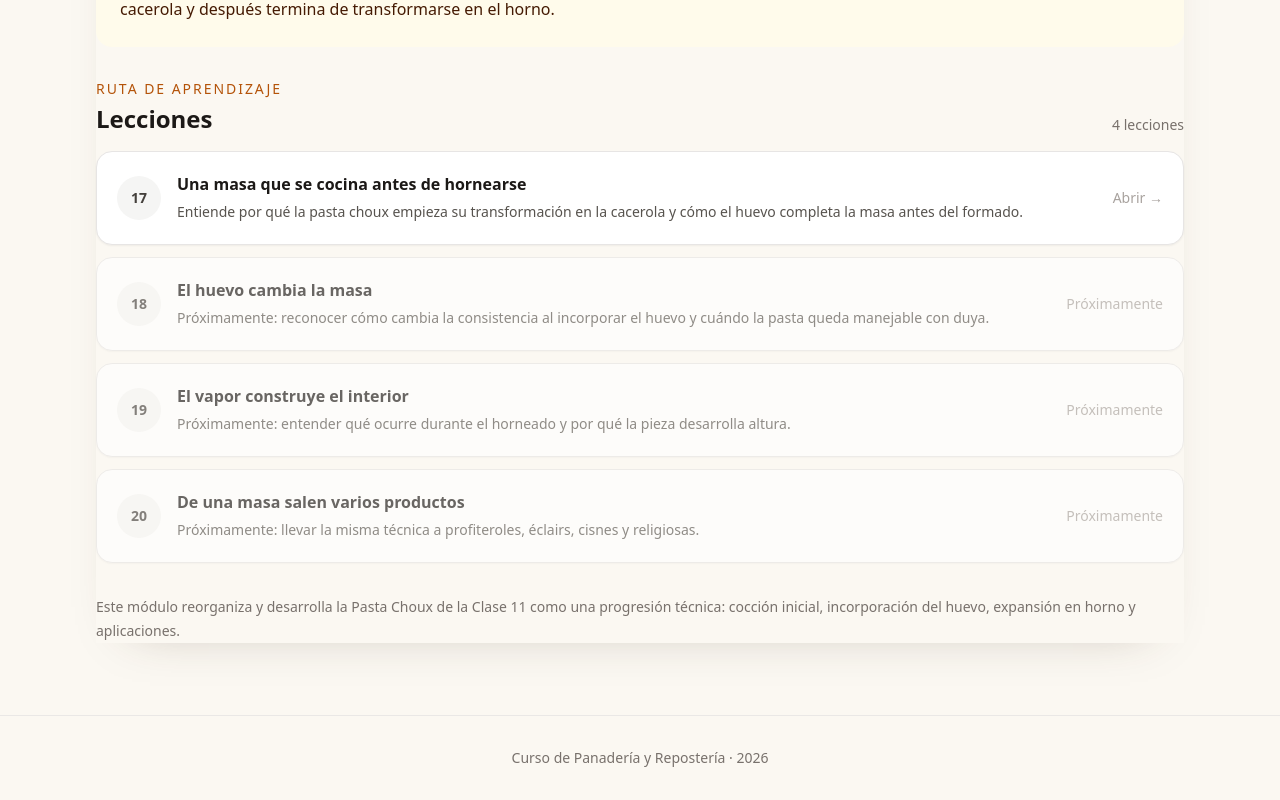
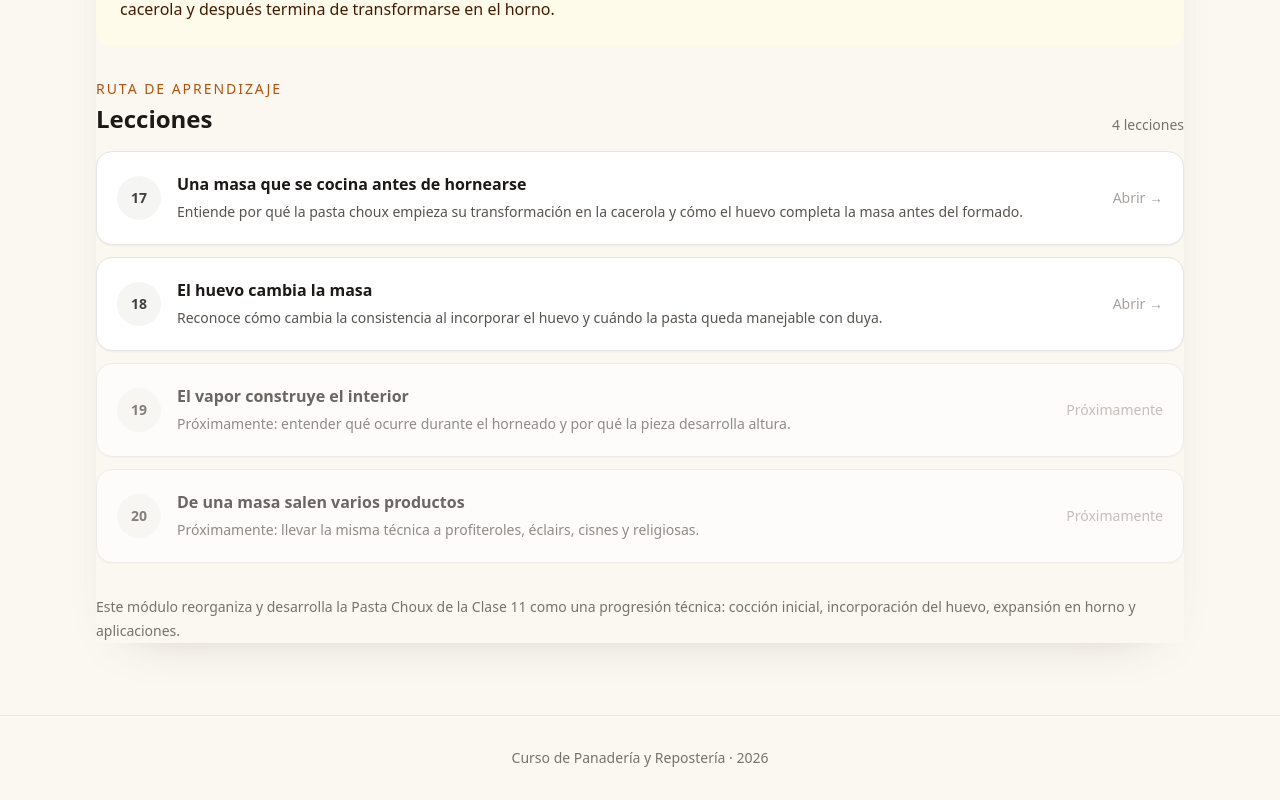
Before and after one commit to Drworm82/CursoPanadero, a Next.js app: page /modulo-4 in a window 1280 px wide. Shown: the part 662-1462 px from the top of the page. Built offline with nearby package versions, Linux system fonts and the light colour scheme; no server answers.

Commit message:
Activate lesson 18 in module 4

```diff
--- a/pages/modulo-4.js
+++ b/pages/modulo-4.js
@@ -9,7 +9,7 @@ const module = {
 
 const lessons = [
   ['17', 'Una masa que se cocina antes de hornearse', 'Entiende por qué la pasta choux empieza su transformación en la cacerola y cómo el huevo completa la masa antes del formado.', '/leccion-una-masa-que-se-cocina'],
-  ['18', 'El huevo cambia la masa', 'Próximamente: reconocer cómo cambia la consistencia al incorporar el huevo y cuándo la pasta queda manejable con duya.', '#'],
+  ['18', 'El huevo cambia la masa', 'Reconoce cómo cambia la consistencia al incorporar el huevo y cuándo la pasta queda manejable con duya.', '/leccion-el-huevo-cambia-la-masa'],
   ['19', 'El vapor construye el interior', 'Próximamente: entender qué ocurre durante el horneado y por qué la pieza desarrolla altura.', '#'],
   ['20', 'De una masa salen varios productos', 'Próximamente: llevar la misma técnica a profiteroles, éclairs, cisnes y religiosas.', '#'],
 ];
```
